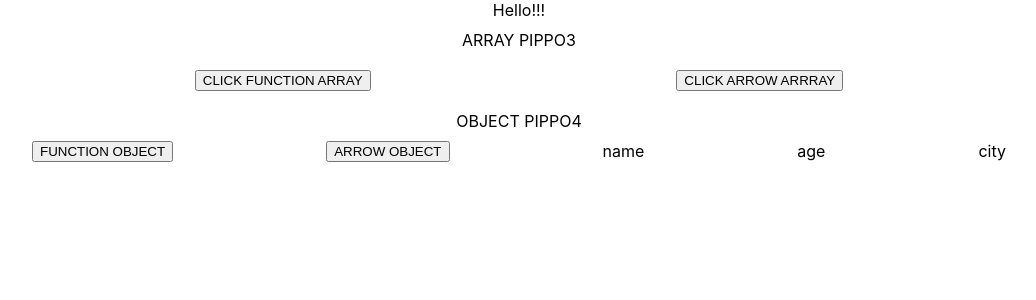
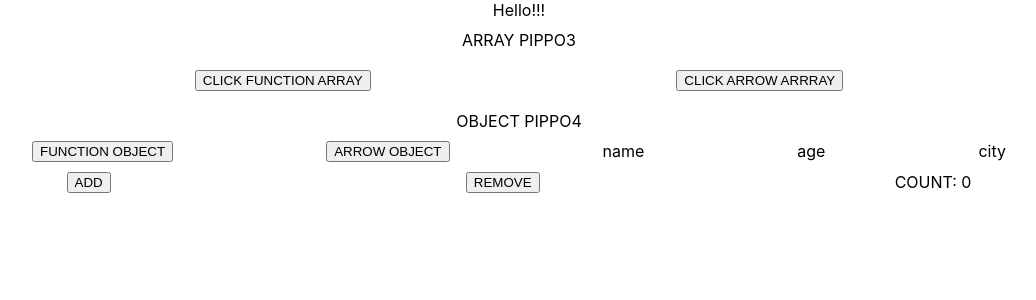
Before and after one commit to gianni92-carb/demo, a React (Create React App) app: page / in a window 1280 px wide. Shown: the top 300 px of the page, without its empty margins (121-1157 px from the left). Built offline with nearby package versions, Linux system fonts and the light colour scheme.

Commit message:
-gcarboni-VDEV-0000: refactor

```diff
--- a/src/App.js
+++ b/src/App.js
@@ -3,6 +3,7 @@ import './App.css';
 import HelloWorld from './HelloWorld.jsx';
 import Demo from './Demo.jsx';
 import Demo2 from './Demo2.jsx';
+import Demo3 from './Demo3.jsx';
 
 function App() {
   return (
@@ -10,6 +11,7 @@ function App() {
         Hello!!!
         <Demo name={"ARRAY"}/>
         <Demo2 name={"OBJECT"}/>
+        <Demo3 name={"USE STATE"}/>
     </div>
   );
 }
--- /dev/null
+++ b/src/Demo3.jsx
@@ -0,0 +1,35 @@
+import React, {useState} from 'react';
+
+const styles = {
+    container: {
+        display: "flex",
+        padding: "10px",
+        justifyContent: "space-around"
+    }
+};
+
+const Demo3 = ({name}) => {
+    const [count, setCount] = useState(0);
+
+    /**
+    * We use this method to set the count
+    * @param {string} type - the kind of operation, for instance "add" or "remove"
+    */
+    const calculation = (type) => {
+        setCount(type === "add" ? count + 1 : count - 1)
+    };
+
+    return (
+        <div style={styles.container}>
+            <button onClick={() => calculation("add")}>
+                    ADD
+            </button>
+            <button onClick={() => calculation("remove")}>
+                    REMOVE
+            </button>
+                COUNT: {count}
+        </div>
+    )
+}
+
+export default Demo3;
```
